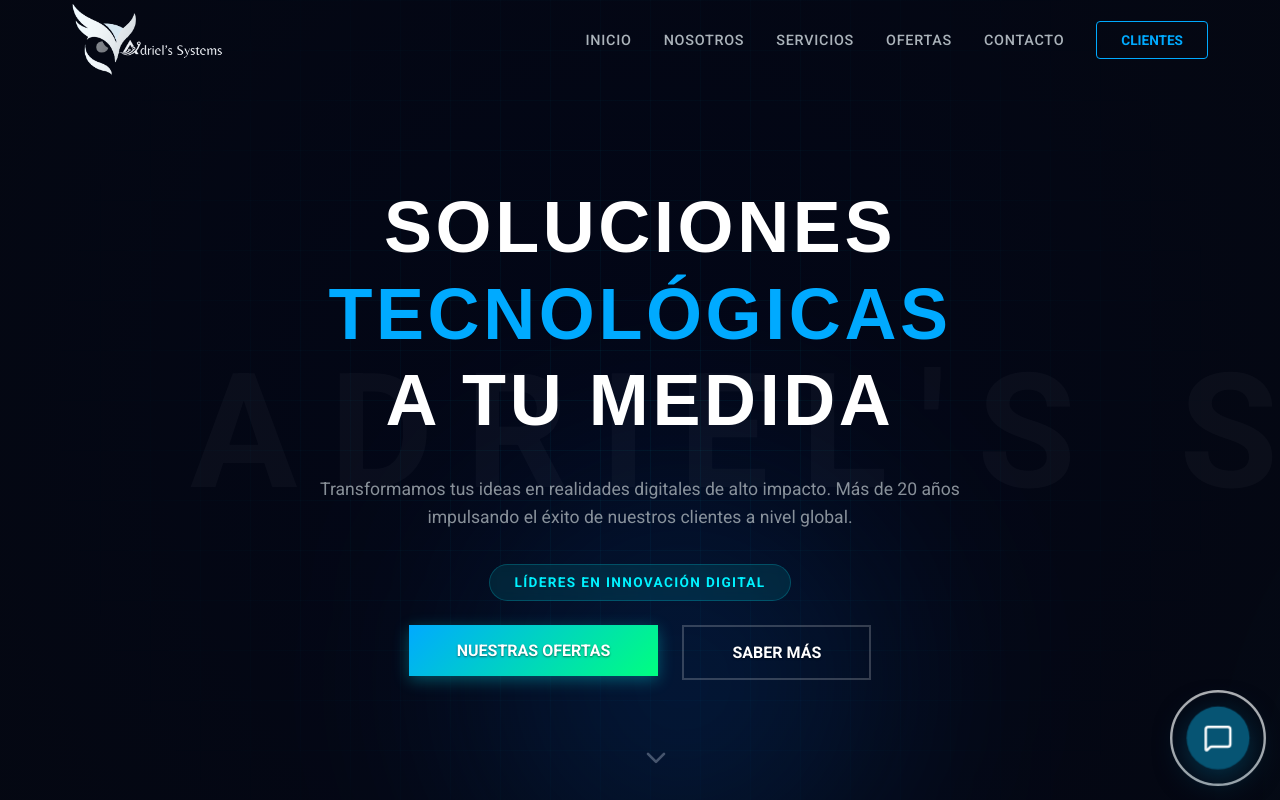
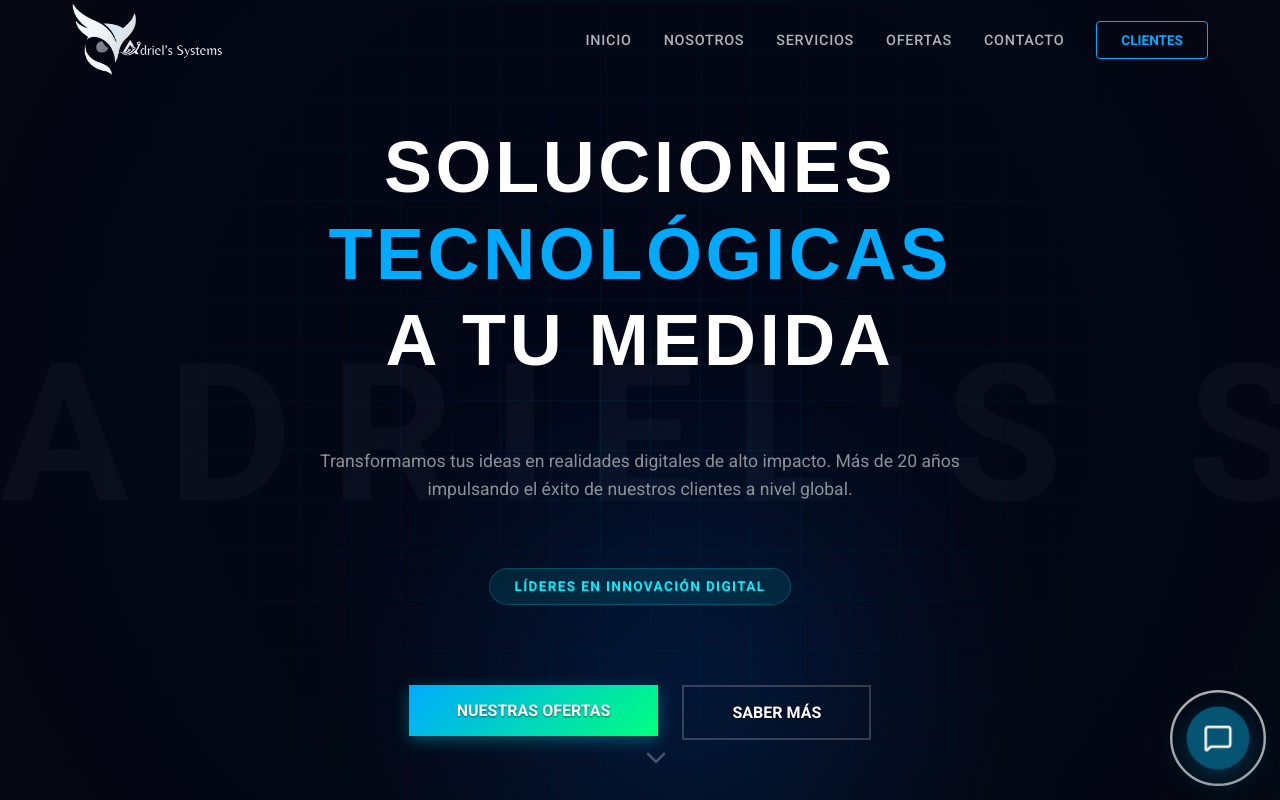
Before and after one commit to rhectoroc/appweb, a Next.js app: page / in a window 1280 px wide. Shown: the top 800 px of the page. Built offline with nearby package versions, Linux system fonts and the light colour scheme; a web font is replaced by a local one.

Commit message:
"design: fix watermark centering and optimize hero layout spacing"

```diff
--- a/src/components/sections/HeroSection.module.css
+++ b/src/components/sections/HeroSection.module.css
@@ -87,14 +87,17 @@
     text-align: center;
     max-width: 900px;
     margin: 0 auto;
+    gap: 2.5rem;
+    /* Increased gap for better spacing */
 }
 
 .brandWatermark {
     position: absolute;
-    top: 50%;
+    top: 55%;
+    /* Adjusted for visual centering relative to content */
     left: 50%;
     transform: translate(-50%, -50%);
-    font-size: clamp(3rem, 15vw, 10rem);
+    font-size: clamp(3rem, 15vw, 12rem);
     font-weight: 900;
     color: rgba(255, 255, 255, 0.03);
     white-space: nowrap;
@@ -103,7 +106,7 @@
     text-transform: uppercase;
     letter-spacing: 0.2em;
     user-select: none;
-    width: 100%;
+    width: 100vw;
     text-align: center;
 }
 
@@ -154,7 +157,7 @@
 .subtitle {
     font-size: 0.95rem;
     color: hsl(var(--text-muted));
-    margin: 0.5rem 0;
+    margin: 0;
     max-width: 650px;
     line-height: 1.6;
     padding: 0 1.5rem;
@@ -173,6 +176,8 @@
     flex-direction: column;
     gap: 1rem;
     justify-content: center;
+    margin-top: 1rem;
+    /* Extra breathing space for buttons */
 }
 
 @media (min-width: 640px) {
--- a/src/components/sections/HeroSection.tsx
+++ b/src/components/sections/HeroSection.tsx
@@ -17,15 +17,15 @@ export default function HeroSection() {
             <div className={styles.gridOverlay}></div>
 
             <div className={`container ${styles.content}`}>
+                <div className={styles.brandWatermark}>
+                    Adriel's Systems
+                </div>
                 <motion.div
                     initial={{ opacity: 0, y: 30 }}
                     animate={{ opacity: 1, y: 0 }}
                     transition={{ duration: 0.8 }}
                     className={styles.contentInner}
                 >
-                    <div className={styles.brandWatermark}>
-                        Adriel's Systems
-                    </div>
 
                     <h1 className={styles.title}>
                         Soluciones <span className={styles.highlight}>Tecnológicas</span> <br />
```
